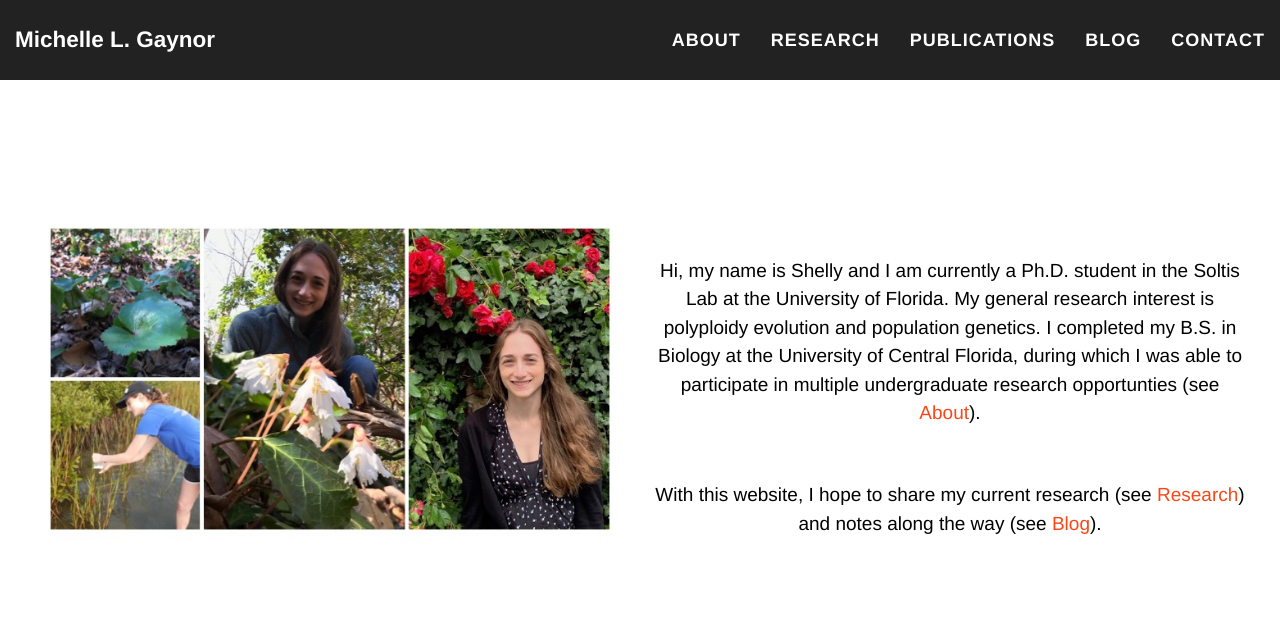
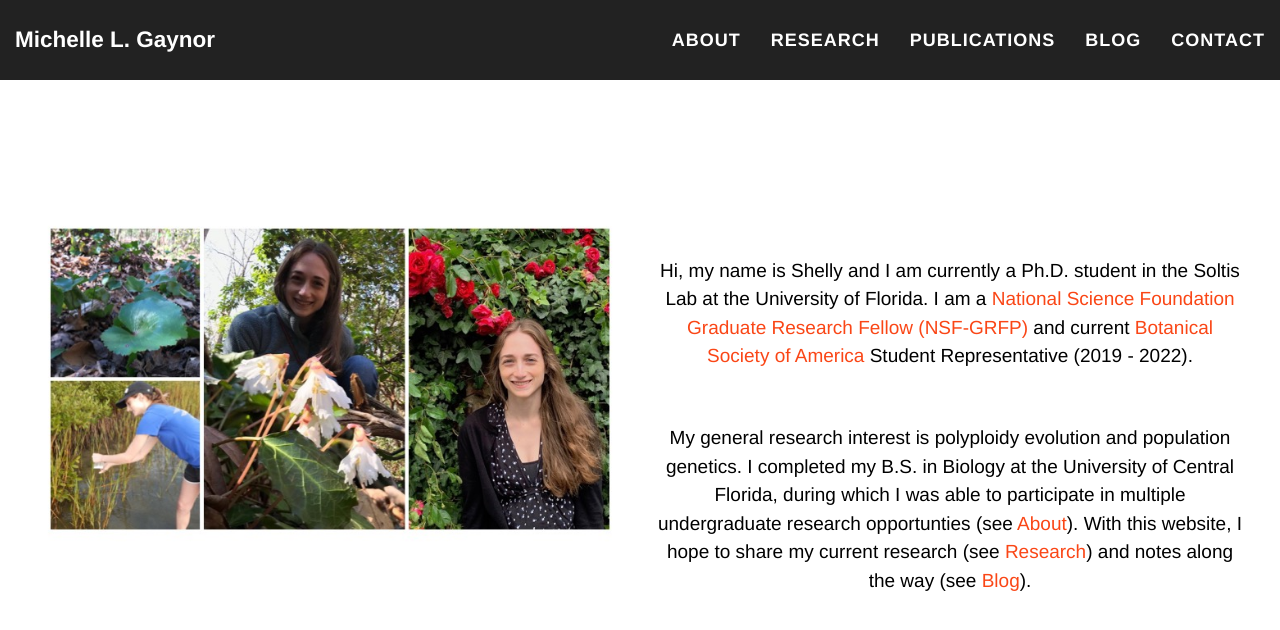
Before and after one commit to mgaynor1/mgaynor1.github.io, a Jekyll site: the page built from index.html, in a window 1280 px wide and 900 px high, scrolled down 677 px, cut to the strip 0-830 px from the top of the window. Shown: the top 630 px of the strip. Built offline with Jekyll 4.4.1, drawn with Linux system fonts in a browser that asks for light colours; nearby versions of some CDN libraries; comment, search, counter and statistics services are not loaded.

Commit message:
Adding intro page details

```diff
--- a/_includes/header.html
+++ b/_includes/header.html
@@ -55,9 +55,9 @@
             	</div>
              	 <div class="col-lg-6 text-center" style = "height:30em; vertical-align: middle;">
                 		<br> </br>
-        				<p style="text-transform: none;font-size: 19px; line-height: 1.5; color: #000;"> Hi, my name is Shelly and I am currently a Ph.D. student in the Soltis Lab at the University of Florida. My general research interest is polyploidy evolution and population genetics. I completed my B.S. in Biology at the University of Central Florida, during which I was able to participate in multiple undergraduate research opportunties (see <a href="{{"/about" | relative_url }}" style="color: #fa4616;">About</a>).</p>
+        				<p style="text-transform: none;font-size: 19px; line-height: 1.5; color: #000;"> Hi, my name is Shelly and I am currently a Ph.D. student in the Soltis Lab at the University of Florida. I am a <a href="https://www.nsfgrfp.org/" style="color: #fa4616">National Science Foundation Graduate Research Fellow (NSF-GRFP)</a> and current <a href="https://cms.botany.org/home.html" style="color: #fa4616;">Botanical Society of America</a> Student Representative (2019 - 2022).</p>
         				<br> </br>
-        				<p style="text-transform: none;font-size: 19px; line-height: 1.5; color: #000;"> With this website, I hope to share my current research (see <a href="{{"/research" | relative_url }}" style="color: #fa4616;">Research</a>) and notes along the way (see <a href="{{"/blog" | relative_url }}" style="color: #fa4616;">Blog</a>).</p>
+        				 <p style="text-transform: none;font-size: 19px; line-height: 1.5; color: #000;"> My general research interest is polyploidy evolution and population genetics. I completed my B.S. in Biology at the University of Central Florida, during which I was able to participate in multiple undergraduate research opportunties (see <a href="{{"/about" | relative_url }}" style="color: #fa4616;">About</a>). With this website, I hope to share my current research (see <a href="{{"/research" | relative_url }}" style="color: #fa4616;">Research</a>) and notes along the way (see <a href="{{"/blog" | relative_url }}" style="color: #fa4616;">Blog</a>).</p>
 
            		 </div>
            	</div>
```
